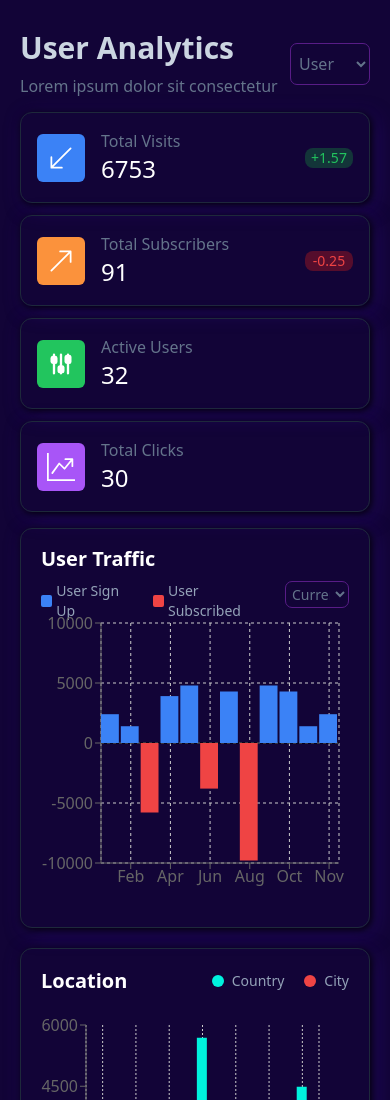
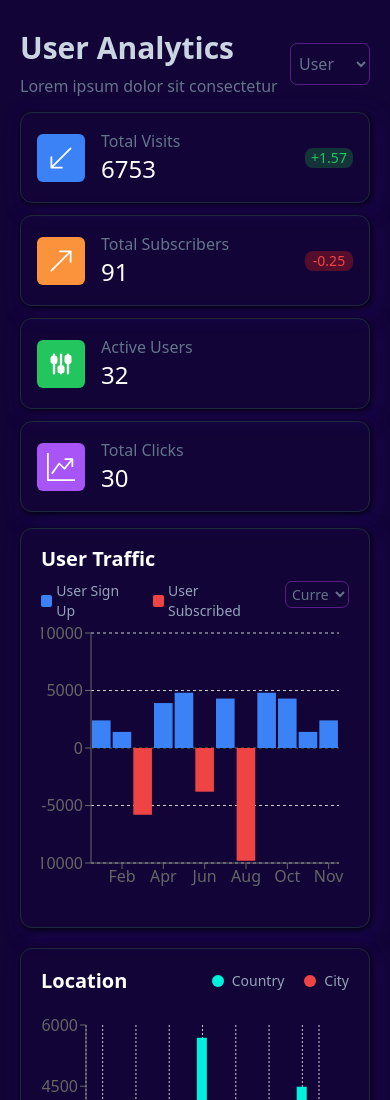
Before and after one commit to raunakgiri21/Dashboard, a React (Vite) app: page / in a window 390 px wide. Shown: the top 1100 px of the page. Built offline with nearby package versions, Linux system fonts and the light colour scheme.

Commit message:
User Traffic

```diff
--- a/src/components/dashboardComponents/UserTraffic.jsx
+++ b/src/components/dashboardComponents/UserTraffic.jsx
@@ -82,7 +82,8 @@ export default function UserTraffic() {
         <div>
           <p className="text-xl text-white font-semibold">User Traffic</p>
         </div>
-        <div className="flex md:gap-8 gap-4 md:mt-0 mt-2">
+        <div className="flex md:gap-8 gap-4 md:mt-0 mt-2 justify-between">
+          <div className="flex md:gap-8 gap-4">
             <div className="flex justify-center items-center md:gap-2 gap-1">
               <div
                 className={`w-3 h-3 rounded-sm bg-blue-500 flex justify-center items-center`}
@@ -94,6 +95,7 @@ export default function UserTraffic() {
                 className={`w-3 h-3 rounded-sm bg-red-500 flex justify-center items-center`}
               ></div>
               <p className="text-slate-400 text-sm">User Subscribed</p>
+            </div>
           </div>
           <div>
             <select className=" cursor-pointer bg-inherit text-slate-500 border border-purple-900 rounded-[7px] px-[2px] py-[2px] md:w-28 w-16 text-sm">
@@ -113,14 +115,17 @@ export default function UserTraffic() {
             height={300}
             data={data}
             margin={{
-              top: 30,
+              top: 40,
               right: 10,
-              left: 0,
+              left: -10,
               bottom: 0,
             }}
             barSize={30}
           >
-            <CartesianGrid strokeDasharray="3 3" />
+            <CartesianGrid
+              strokeDasharray="3 3"
+              vertical={false}
+            />
             <XAxis dataKey="name" />
             <YAxis />
             {/* <Tooltip /> */}
```
Lines whose indentation alone changed are shown as unchanged.
